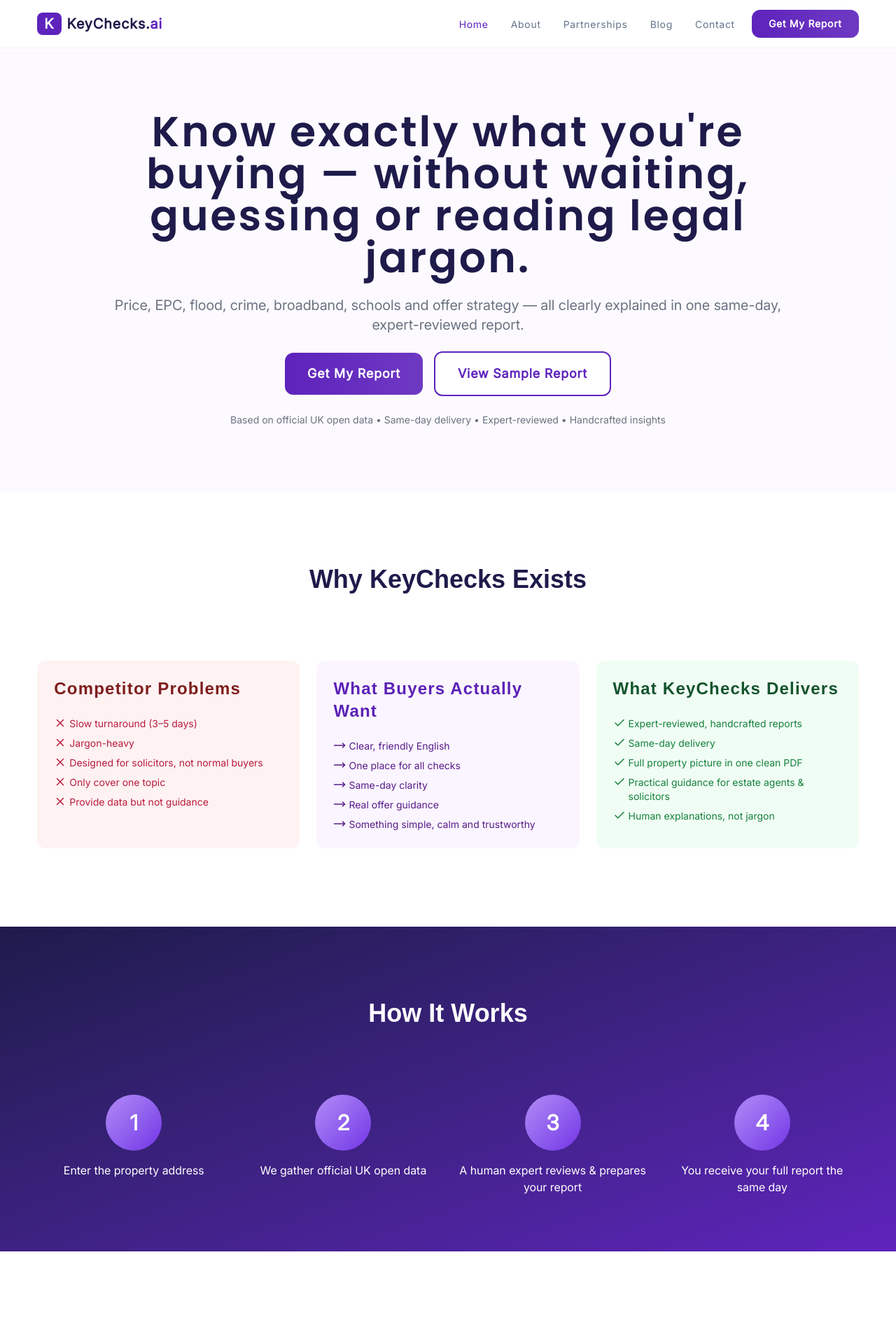
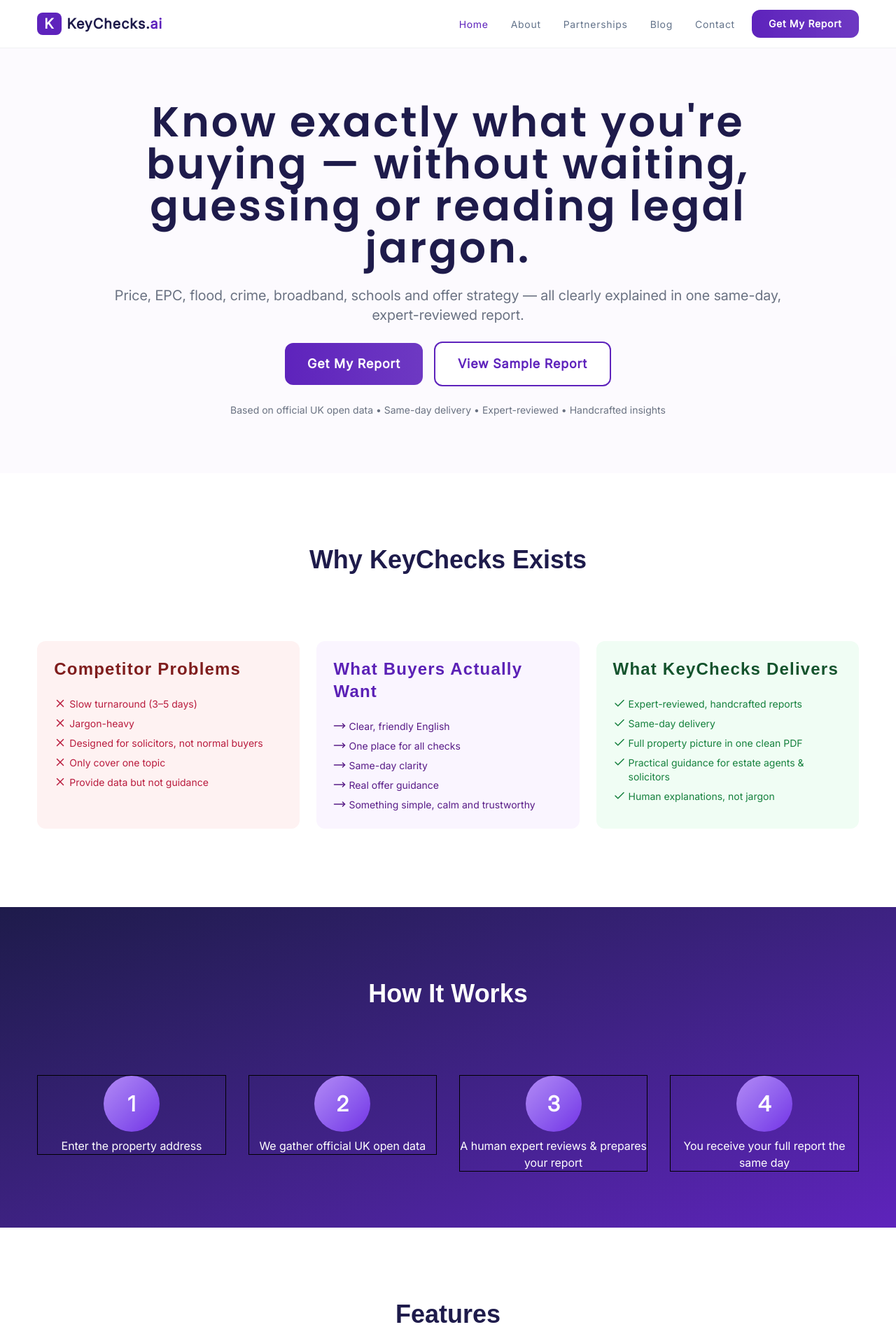
Before and after one commit to alaminislam34/keychecks.ai-website, a Next.js app: page / in a window 1280 px wide. Shown: the top 1896 px of the page at 70% size. Built offline with nearby package versions, Linux system fonts and the light colour scheme; a web font is replaced by a local one.

Commit message:
update how it work section design and update banner section in home page

```diff
--- a/src/app/components/home/Banner/Banner.jsx
+++ b/src/app/components/home/Banner/Banner.jsx
@@ -3,9 +3,9 @@ import LinkButton from "../../ui/link/LinkButton";
 
 function Banner() {
   return (
-    <section className="py-20 bg-primary/2 min-h-[80vh] flex items-center justify-center">
+    <section className="py-20 bg-primary/2 min-h-[85vh] sm:min-h-[75vh] flex items-center justify-center">
       <div className="max-w-310 mx-auto w-[92%] lg:w-11/12 text-center space-y-6 flex flex-col items-center">
-        <h1 className="text-4xl sm:text-5xl tracking-wider leading-[1.4] md:leading-none text-dark md:text-6xl font-semibold lg:max-w-3/4">
+        <h1 className="text-4xl sm:text-5xl tracking-wider leading-none text-dark md:text-6xl font-semibold lg:max-w-3/4">
           Know exactly what you're buying — without waiting, guessing or reading
           legal jargon.
         </h1>
--- a/src/app/components/home/HowItWork/HowItWork.jsx
+++ b/src/app/components/home/HowItWork/HowItWork.jsx
@@ -15,11 +15,11 @@ function HowItWork() {
           <SectionTitle title={"How It Works"} color={"text-white"} />
         </div>
         <div>
-          <ul className="flex flex-col md:flex-row items-start justify-center gap-6">
+          <ul className="flex flex-col md:flex-row items-center md:items-start justify-center gap-8">
             {workFlow.map((w, i) => (
               <li
                 key={i}
-                className="flex flex-1 flex-col items-center gap-4 text-center"
+                className="flex flex-1 border w-full flex-col items-center gap-2 text-center"
               >
                 <div className="w-20 h-20 flex items-center justify-center text-3xl rounded-full font-bold bg-linear-to-tl from-[#742ee6] to-[#b38af5] text-white">
                   {i + 1}
```
